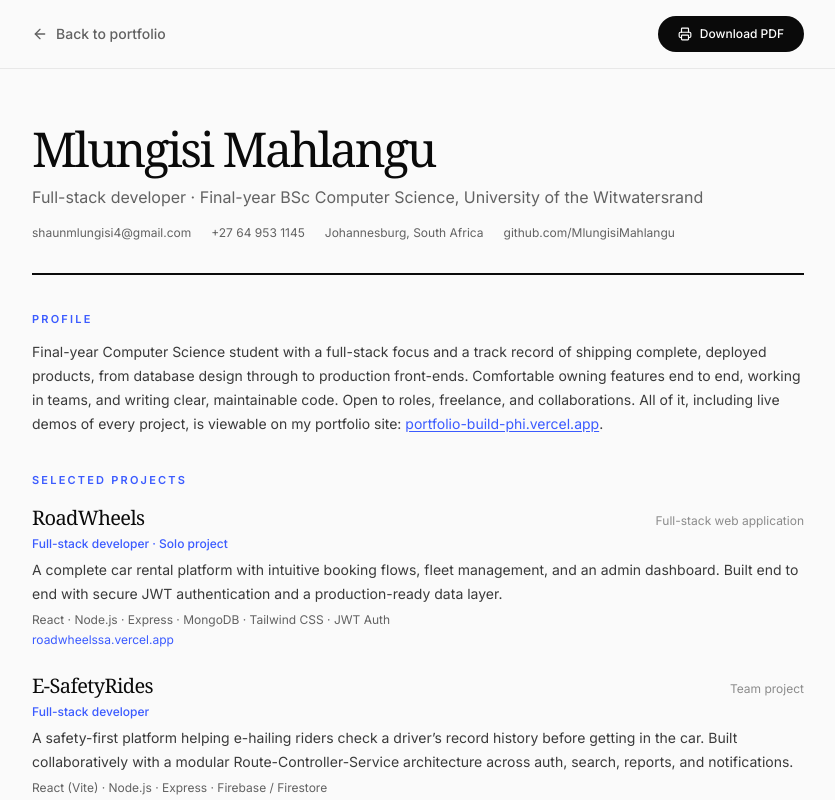
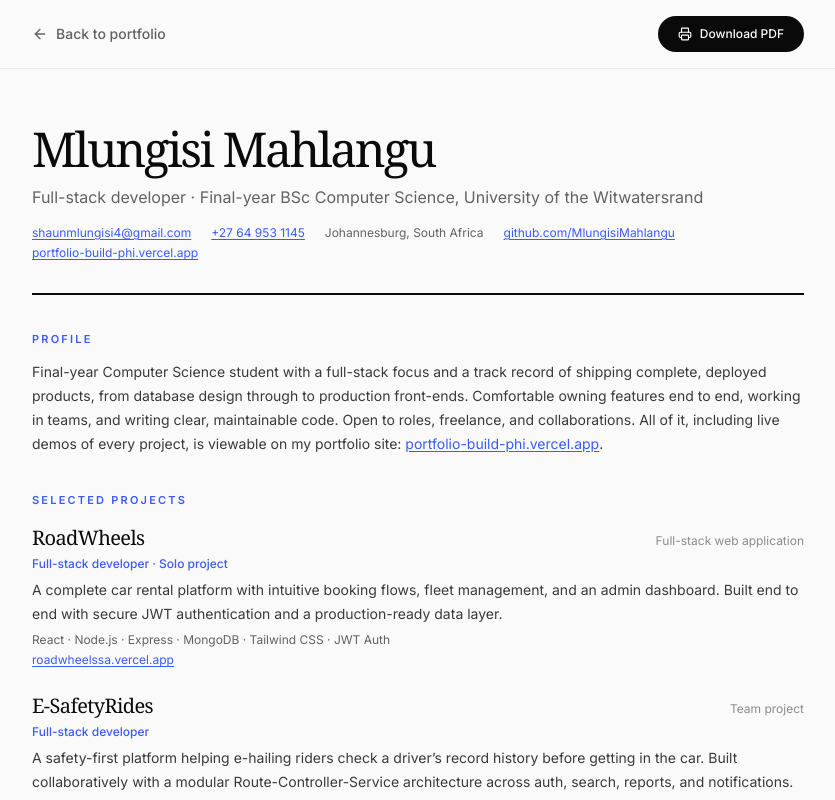
Before and after one commit to MlungisiMahlangu/PortfolioBuild, a Next.js app: page /cv in a window 1280 px wide. Shown: the top 800 px of the page, without its empty margins (222-1057 px from the left). Built offline with nearby package versions, Linux system fonts and the light colour scheme.

Commit message:
Make CV links real anchors and clean up PDF text extraction

```diff
--- a/app/cv/page.tsx
+++ b/app/cv/page.tsx
@@ -1,5 +1,7 @@
 import { CVToolbar } from '@/components/CVToolbar'
 import { projects, skills, socials } from '@/lib/data'
+
+const cvLink = 'text-[#3b5bff] underline underline-offset-2 print:whitespace-nowrap'
 
 export const metadata = {
   title: 'CV · Mlungisi Mahlangu',
@@ -16,10 +18,19 @@ export default function CVPage() {
           <h1 className="font-serif text-5xl tracking-[-0.05em]">Mlungisi Mahlangu</h1>
           <p className="mt-3 text-base text-[#626262]">Full-stack developer · Final-year BSc Computer Science, University of the Witwatersrand</p>
           <p className="mt-4 flex flex-wrap gap-x-5 gap-y-1 text-xs text-[#626262]">
-            <span>{socials.email}</span>
-            <span>{socials.phone}</span>
+            <a href={`mailto:${socials.email}`} className={cvLink}>
+              {socials.email}
+            </a>
+            <a href={`tel:${socials.phoneHref}`} className={cvLink}>
+              {socials.phone}
+            </a>
             <span>{socials.location}</span>
-            <span>{socials.github.replace('https://', '')}</span>
+            <a href={socials.github} target="_blank" rel="noopener noreferrer" className={cvLink}>
+              {socials.github.replace('https://', '')}
+            </a>
+            <a href={socials.site} target="_blank" rel="noopener noreferrer" className={cvLink}>
+              {socials.site.replace('https://', '')}
+            </a>
           </p>
         </header>
 
@@ -31,12 +42,12 @@ export default function CVPage() {
             to end, working in teams, and writing clear, maintainable code. Open to roles, freelance, and collaborations.
             {' '}All of it, including live demos of every project, is viewable on my portfolio site:{' '}
             <a
-              href="https://portfolio-build-phi.vercel.app"
+              href={socials.site}
               target="_blank"
               rel="noopener noreferrer"
-              className="text-[#3b5bff] underline underline-offset-2"
+              className={cvLink}
             >
-              portfolio-build-phi.vercel.app
+              {socials.site.replace('https://', '')}
             </a>
             .
           </p>
@@ -54,7 +65,11 @@ export default function CVPage() {
                 <p className="mt-1 text-xs font-medium text-[#3b5bff]">{p.role}</p>
                 <p className="mt-1.5 text-sm leading-6 text-[#3a3a3a]">{p.description}</p>
                 <p className="mt-1.5 text-xs text-[#626262]">{p.tags.join(' · ')}</p>
-                <p className="mt-1 text-xs text-[#3b5bff]">{p.href.replace('https://', '')}</p>
+                <p className="mt-1 text-xs text-[#3b5bff]">
+                  <a href={p.href} target="_blank" rel="noopener noreferrer" className={cvLink}>
+                    {p.href.replace('https://', '')}
+                  </a>
+                </p>
               </div>
             ))}
           </div>
--- a/app/globals.css
+++ b/app/globals.css
@@ -260,3 +260,16 @@
     animation: none;
   }
 }
+
+/* Print / Save-as-PDF: keep the text layer clean so copied words stay readable,
+   and keep links intact instead of being split across lines. */
+@media print {
+  body {
+    font-variant-ligatures: none;
+    font-feature-settings: normal;
+    text-rendering: geometricPrecision;
+  }
+  h2 {
+    letter-spacing: 0.14em;
+  }
+}
--- a/lib/data.ts
+++ b/lib/data.ts
@@ -132,6 +132,7 @@ export const socials = {
   phone: '+27 64 953 1145',
   phoneHref: '+27649531145',
   github: 'https://github.com/MlungisiMahlangu',
+  site: 'https://portfolio-build-phi.vercel.app',
   location: 'Johannesburg, South Africa',
 }
 
```
